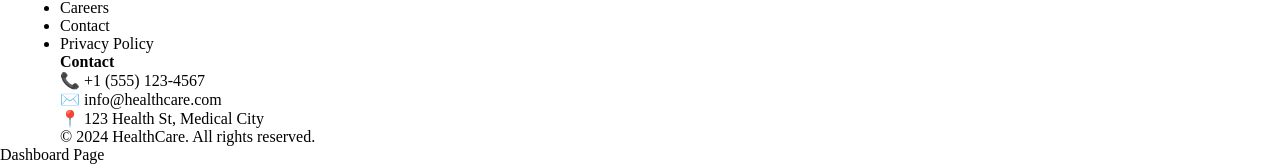
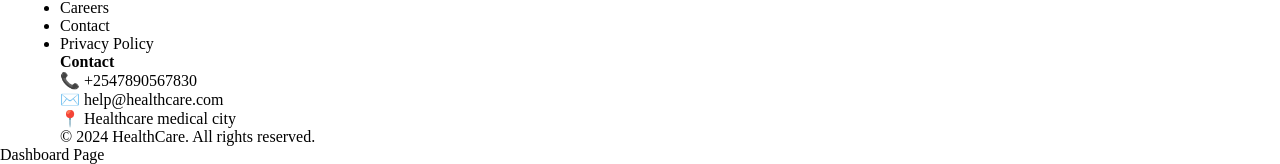
Before and after one commit to James-Patrick416/clinical-appointment-system, a React (Vite) app in the folder client/: page / in a window 1280 px wide. Shown: the part 3676-3840 px from the top of the page. Built offline with nearby package versions, Linux system fonts and the light colour scheme; the HTML template or start-up script is replaced by a standard one.

Commit message:
changing and adding data in the footer

```diff
--- a/client/src/components/Footer.jsx
+++ b/client/src/components/Footer.jsx
@@ -34,9 +34,9 @@ export default function Footer() {
           <div className="footer-column">
             <h4 className="footer-heading">Contact</h4>
             <div className="footer-contact">
-              <p>📞 +1 (555) 123-4567</p>
-              <p>✉️ info@healthcare.com</p>
-              <p>📍 123 Health St, Medical City</p>
+              <p>📞 +2547890567830</p>
+              <p>✉️ help@healthcare.com</p>
+              <p>📍 Healthcare medical city</p>
             </div>
           </div>
         </div>
```
